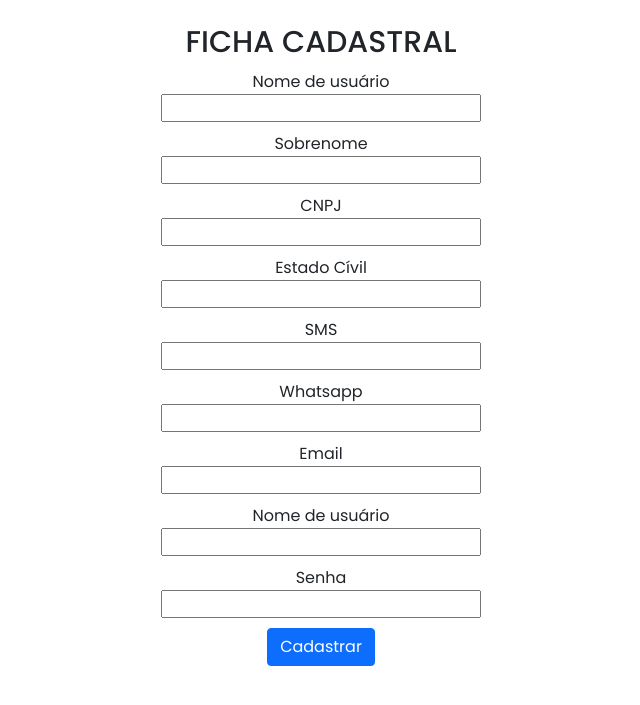
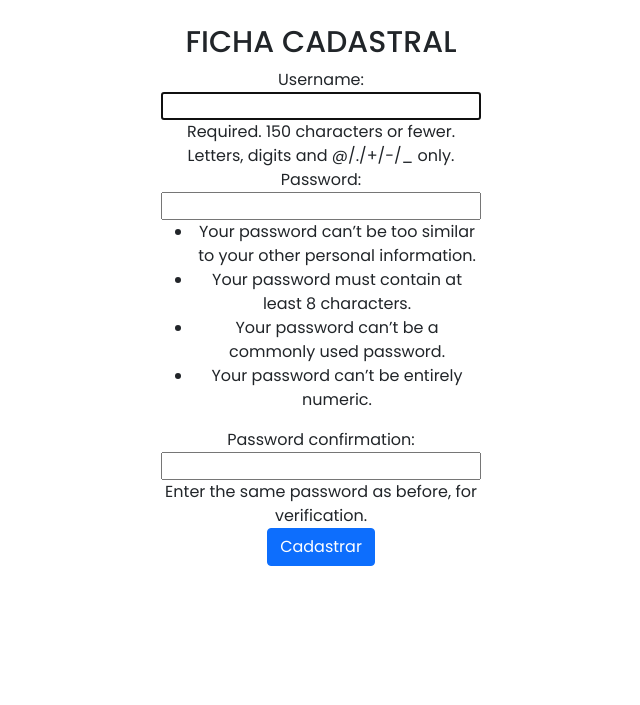
Before and after one commit to ViniciussAlencarr/Projeto_Integrador, a Django app: page /cadastro in a window 1280 px wide. Shown: the top 705 px of the page, without its empty margins (319-959 px from the left). Run offline with Django 3.2, Linux system fonts and the light colour scheme; some libraries are stand-ins or nearby versions.

Commit message:
instanciando atributos do model de cadastro do django para o banco local

```diff
--- a/app/templates/clienteSide/fichaCadastral.html
+++ b/app/templates/clienteSide/fichaCadastral.html
@@ -15,7 +15,7 @@
     <div id="result"></div>
     <form class="formCadastro" method="post">
       {% csrf_token %}
-      <div class="form">
+      <!-- <div class="form">
           {{form.nome.errors}}
           <label>Nome de usuário</label>
           {{form.nome}}
@@ -59,7 +59,8 @@
         {{form.senha_Cliente.errors}}
         <label>Senha</label>
         {{form.senha_Cliente}}
-      </div>
+      </div> -->
+      {{form}}
 
       <div class="form-group">
           <input type="submit" value="Cadastrar" class="btn btn-primary">
--- a/app/views.py
+++ b/app/views.py
@@ -12,12 +12,12 @@ def splashScreen(request):
 
 def cadastro(request):
     if request.method == "POST":
-        form = Cliente_Form(request.POST)
+        form = UserCreationForm(request.POST)
         if form.is_valid():
             form.save()
             return redirect('login')
     else:
-        form = Cliente_Form()
+        form = UserCreationForm()
     return render(request, 'clienteSide/fichaCadastral.html', {'form': form})
 
 @login_required
@@ -61,14 +61,27 @@ def update(request, pk):
         form.save()
     return redirect('homeAdm')
 
+def verificacao(nome, senha):
+    cliente = Cliente()
+    verif_nome = cliente.nome_De_Usuario
+    verif_senha = cliente.senha_Cliente
+    if nome != verif_nome and senha != verif_senha:
+        user = User()
+        nameUser = user.username = nome
+        passwordUser = user.password = senha
+        data = Cliente.objects.create(nome_De_Usuario=nameUser, senha_Cliente=passwordUser)
+    return redirect('login')
+
 def login_cliente(request):
     if request.method == 'POST':
+        #pegando dados do formulário do html
         nome = request.POST['username_cliente']
         senha = request.POST['password_cliente']
-        b = Cliente()
-        data = User.objects.create(username=b.nome_De_Usuario, password=b.senha_Cliente)
-        data.save()
-        return redirect('homeCliente')
+        authenticacao = authenticate(username=nome,password=senha)
+        verificacao(nome, senha)
+        if authenticacao is not None:
+            login(request, authenticacao)
+            return redirect('homeCliente')
     return render(request, 'loginScreen.html')
 
 def login_adm(request):
```
